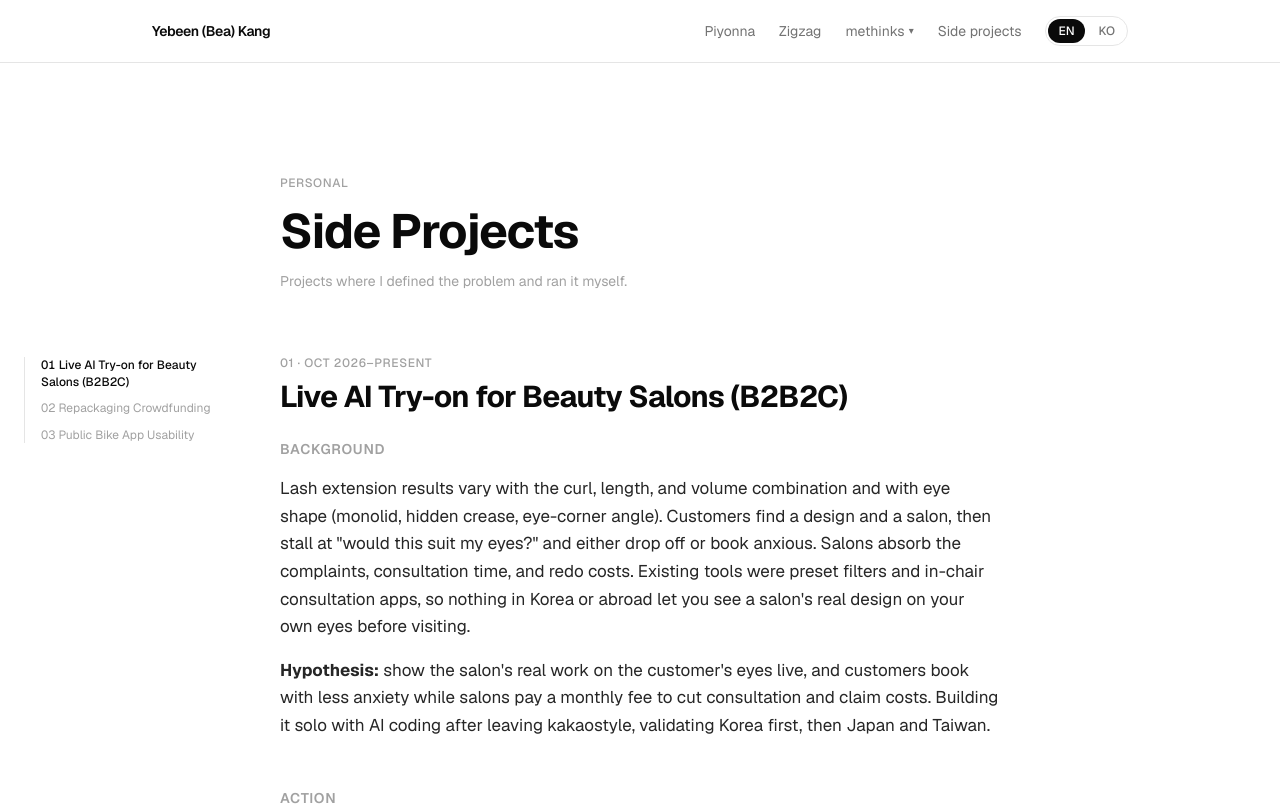
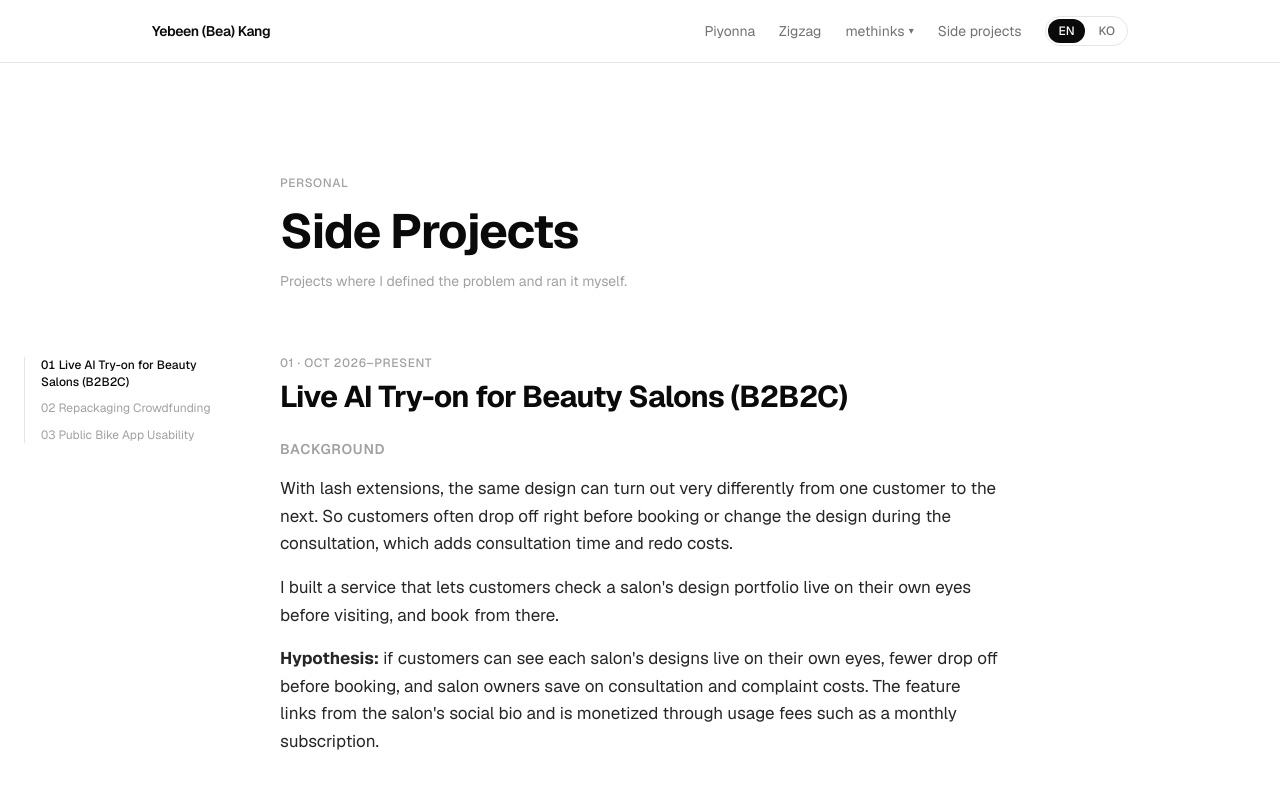
Before and after one commit to bea-kang/portfolio_global, a Next.js app: page /en/projects/side in a window 1280 px wide. Shown: the top 805 px of the page. Built offline with nearby package versions, Linux system fonts and the light colour scheme.

Commit message:
Rewrite the lash try-on background and hypothesis in my own words
Co-Authored-By: Claude Opus 5.5 <noreply@anthropic.com>

```diff
--- a/content/side.ts
+++ b/content/side.ts
@@ -24,8 +24,9 @@ export const sideCases: Record<Locale, ZigzagCase[]> = {
       title: "Live AI Try-on for Beauty Salons (B2B2C)",
       period: "Oct 2026–Present",
       background: [
-        "Lash extension results vary with the curl, length, and volume combination and with eye shape (monolid, hidden crease, eye-corner angle). Customers find a design and a salon, then stall at \"would this suit my eyes?\" and either drop off or book anxious. Salons absorb the complaints, consultation time, and redo costs. Existing tools were preset filters and in-chair consultation apps, so nothing in Korea or abroad let you see a salon's real design on your own eyes before visiting.",
-        "**Hypothesis:** show the salon's real work on the customer's eyes live, and customers book with less anxiety while salons pay a monthly fee to cut consultation and claim costs. Building it solo with AI coding after leaving kakaostyle, validating Korea first, then Japan and Taiwan.",
+        "With lash extensions, the same design can turn out very differently from one customer to the next. So customers often drop off right before booking or change the design during the consultation, which adds consultation time and redo costs.",
+        "I built a service that lets customers check a salon's design portfolio live on their own eyes before visiting, and book from there.",
+        "**Hypothesis:** if customers can see each salon's designs live on their own eyes, fewer drop off before booking, and salon owners save on consultation and complaint costs. The feature links from the salon's social bio and is monetized through usage fees such as a monthly subscription.",
       ],
       action: [
         "Split the hypotheses into quality → consumer → salon, and decided not to build a later one if an earlier one fails. Wrote up research (competitors and market in Korea, Japan, Taiwan), concept, MVP scope, cost and roadmap, and the marketing plan first.",
@@ -125,8 +126,9 @@ export const sideCases: Record<Locale, ZigzagCase[]> = {
       title: "B2B2C 뷰티샵 전용 Live AI 서비스",
       period: "2026.10–진행 중",
       background: [
-        "속눈썹 연장은 컬·길이·숱 조합과 눈매(무쌍·속쌍·눈꼬리 각도)에 따라 결과가 달라집니다. 소비자는 디자인과 샵을 찾아두고도 \"내 눈에 어울릴까\"에서 멈춰 이탈하거나 불안한 채로 예약하고, 샵은 클레임·상담 시간·재시술 비용을 떠안습니다. 기존 도구는 프리셋 필터와 시술용 상담 툴뿐이라, 방문 전에 샵의 실제 디자인을 내 눈에 입혀보는 서비스는 국내외에 없었습니다.",
-        "**가설:** 샵의 실제 시술 사진을 소비자 눈에 실시간으로 입혀주면, 소비자는 예약 전 불안이 줄고 샵은 상담·클레임 비용이 줄어 월 요금을 낸다. 퇴사 후 혼자 AI 코딩으로 개발하며 한국 → 일본·대만 순서로 검증하고 있습니다.",
+        "속눈썹 연장은 고객에 따라 같은 디자인도 시술 결과 차이가 큽니다. 이에 예약 직전 이탈 또는 실제 상담시 디자인이 변경되는 경우가 많고, 상담 시간, 재시술 등 비용이 추가되는 구조입니다.",
+        "방문 전에 샵의 디자인 포트폴리오를 라이브로 확인해보고, 예약할 수 있는 서비스를 빌딩했습니다.",
+        "**가설:** 소비자가 자신의 눈에 샵별 디자인을 라이브로 확인할 수 있는 경우 예약 전 이탈이 줄고, 샵 사장님은 상담·클레임 비용을 절약할 수 있다. 해당 기능을 SNS 바이오에 연동시키고 월 요금 등 사용 요금으로 수익화한다.",
       ],
       action: [
         "품질 → 소비자 → 샵 순서로 가설을 나누고, 앞 가설이 깨지면 뒤는 만들지 않기로 했습니다. 리서치(국내·일본·대만 경쟁/시장), 컨셉, MVP 범위, 비용·로드맵, 마케팅 계획을 먼저 문서로 정리했습니다.",
```
